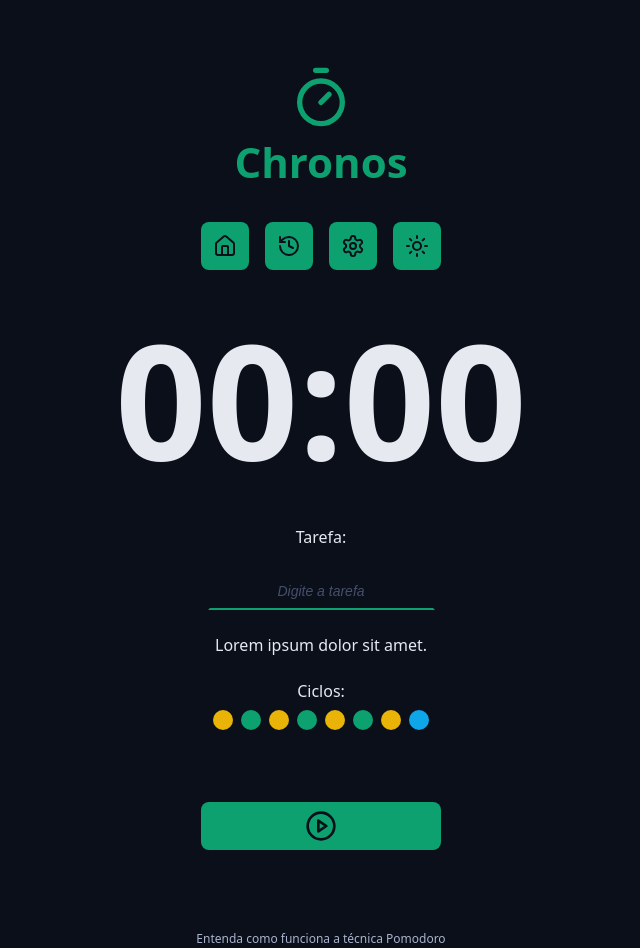
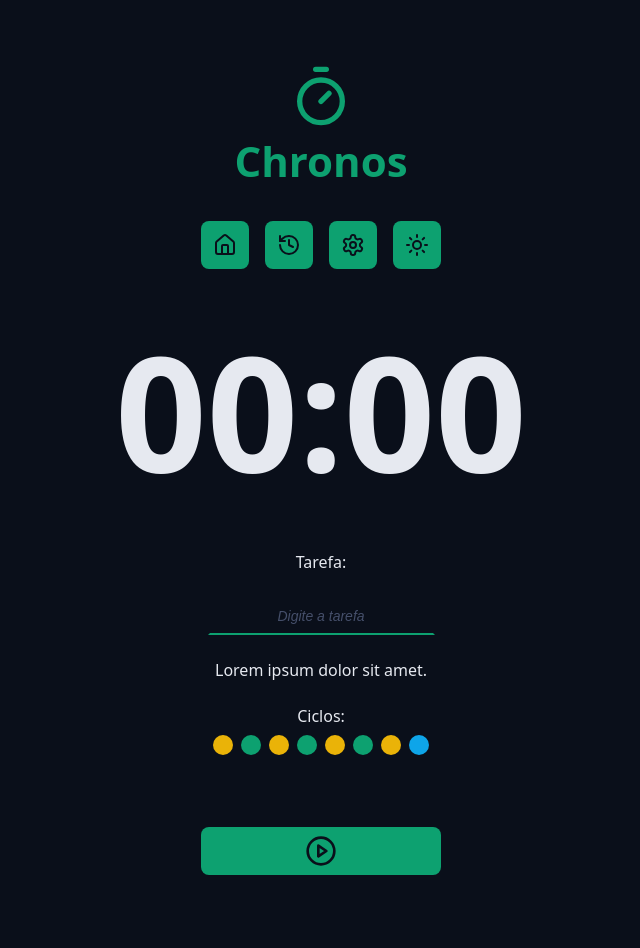
Before and after one commit to Heber-Stavrakas-Gaipo/chronos-pomodoro-app, a React (Vite) app: page / in a window 1280 px wide. Shown: the top 948 px of the page, without its empty margins (319-959 px from the left). Built offline with nearby package versions, Linux system fonts and the light colour scheme.

Commit message:
:construction: small CSS insertions

```diff
--- a/src/App.tsx
+++ b/src/App.tsx
@@ -9,7 +9,7 @@ import { CountDown } from './components/CountDown';
 import { Input } from './components/Input';
 import { Cycles } from './components/Cycles';
 import { DefaultButton } from './components/DefaultButton';
-import { PlayCircleIcon } from 'lucide-react';
+import { PlayCircleIcon, StopCircleIcon } from 'lucide-react';
 import { useState } from 'react';
 import { Footer } from './components/Footer';
 
@@ -60,7 +60,7 @@ function App() {
             <div className='formRow'>
               <DefaultButton
                 onClick={handleIconColor}
-                icon={<PlayCircleIcon />}
+                icon={iconColor ? <PlayCircleIcon /> : <StopCircleIcon />}
                 color={iconColor ? 'green' : 'red'}
               />
             </div>
--- a/src/components/Content/styles.module.css
+++ b/src/components/Content/styles.module.css
@@ -1,3 +1,3 @@
 .content {
-  margin: 3.2rem
+  margin: 3.2rem;
 }
--- a/src/components/CountDown/styles.module.css
+++ b/src/components/CountDown/styles.module.css
@@ -2,5 +2,5 @@
   font-size: clamp(8rem, 30vw, 16rem);
   font-weight: bold;
   text-align: center;
-  line-height: 1.2;
+  /* line-height: 1.2; */
 }
--- a/src/components/Footer/styles.module.css
+++ b/src/components/Footer/styles.module.css
@@ -5,6 +5,7 @@
   justify-content: center;
   font-size: 1.2rem;
   text-align: center;
+  gap: 1.6rem;
 }
 
 .footer a {
--- a/src/components/Logo/styles.module.css
+++ b/src/components/Logo/styles.module.css
@@ -2,7 +2,8 @@
   display: flex;
   align-items: center;
   justify-content: center;
-  padding-top: 3.3rem;
+  padding-top: 3.2rem;
+  gap: 2.4rem;
 }
 
 .logoLink {
```
